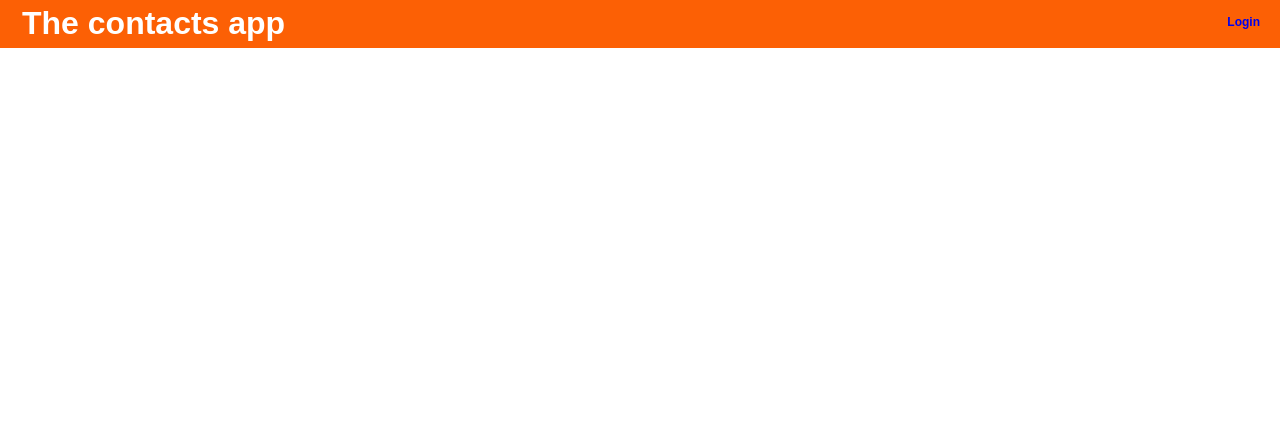
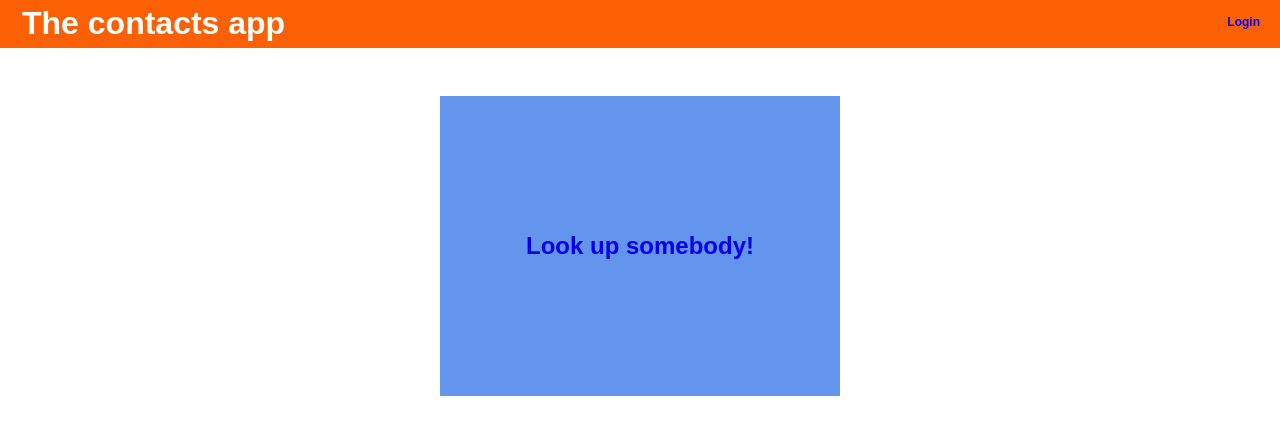
Before and after one commit to MatsNord/random-rolodex, a React (Create React App) app: page / in a window 1280 px wide. Shown: the top 434 px of the page. Built offline with nearby package versions, Linux system fonts and the light colour scheme.

Commit message:
Adde start screen on roor route

```diff
--- a/src/routes/index.js
+++ b/src/routes/index.js
@@ -1,10 +1,12 @@
 import React from 'react';
 import { Switch, Route } from 'react-router-dom';
-import ContactsView from '../views/contacts';
+import StartView  from './../views/start'
+import ContactsView from './../views/contacts';
 
 const Main = () => (
   <main>
     <Switch>
+      <Route exact path='/' component={StartView}/>
       <Route path='/contacts' component={ContactsView}/>
     </Switch>
   </main>
--- /dev/null
+++ b/src/views/start.css
@@ -0,0 +1,16 @@
+.splash{
+  margin-left: auto;
+  margin-right: auto;
+  width: 400px;
+  height: 300px;
+  background: cornflowerblue;
+  font-size: 18pt;
+  font-weight: 700;
+  text-decoration: none;
+  text-align: center;
+  vertical-align: middle;
+  line-height: 300px;
+}
+a:link {
+  text-decoration: none;
+ }
--- /dev/null
+++ b/src/views/start.js
@@ -0,0 +1,5 @@
+import React from 'react';
+import {Link} from 'react-router-dom';
+import './start.css';
+
+export default () => (<div className="splash"><Link to="/contacts">Look up somebody!</Link></div>);
```
